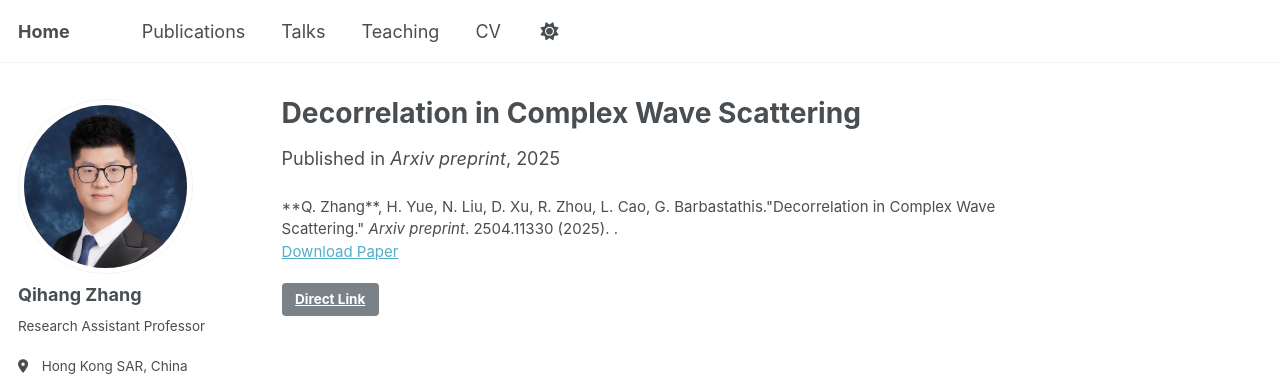
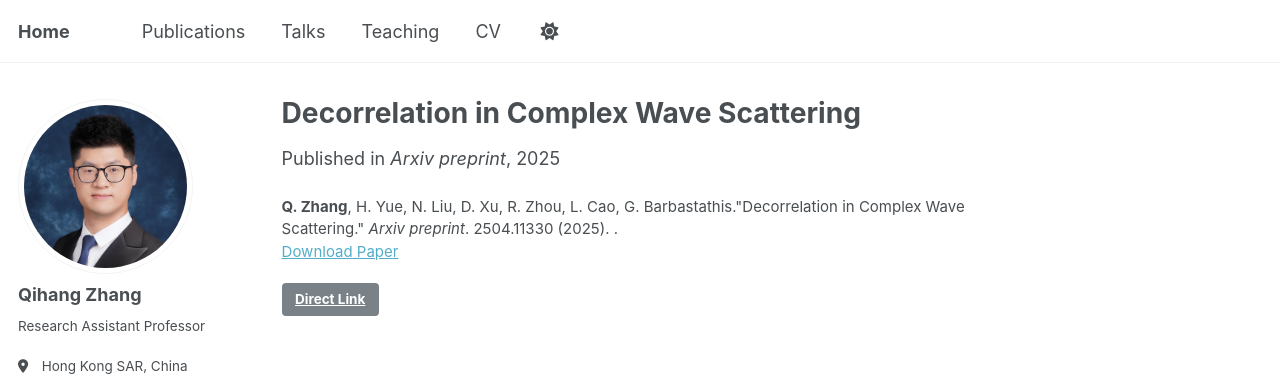
Before and after one commit to qhzhang95/qhzhang95.github.io, a Jekyll site: the page built from _publications/2025-04-paper-decor.md, in a window 1280 px wide. Shown: the top 381 px of the page. Built offline with Jekyll 4.4.1, drawn with Linux system fonts in a browser that asks for light colours; some web fonts are replaced; a script that is not in the unit is left out.

```diff
--- a/_publications/2025-04-paper-decor.md
+++ b/_publications/2025-04-paper-decor.md
@@ -8,5 +8,5 @@ date: 2025-04-29
 venue: 'Arxiv preprint'
 paperurl: 'https://arxiv.org/pdf/2504.11330' #'http://qhzhang95.github.io/files/2025_decor.pdf'
 link: 'https://arxiv.org/abs/2504.11330'
-citation: '**Q. Zhang**, H. Yue, N. Liu, D. Xu, R. Zhou, L. Cao, G. Barbastathis.&quot;Decorrelation in Complex Wave Scattering.&quot; <i>Arxiv preprint</i>. 2504.11330 (2025). .'
+citation: '<b>Q. Zhang</b>, H. Yue, N. Liu, D. Xu, R. Zhou, L. Cao, G. Barbastathis.&quot;Decorrelation in Complex Wave Scattering.&quot; <i>Arxiv preprint</i>. 2504.11330 (2025). .'
 ---
```
